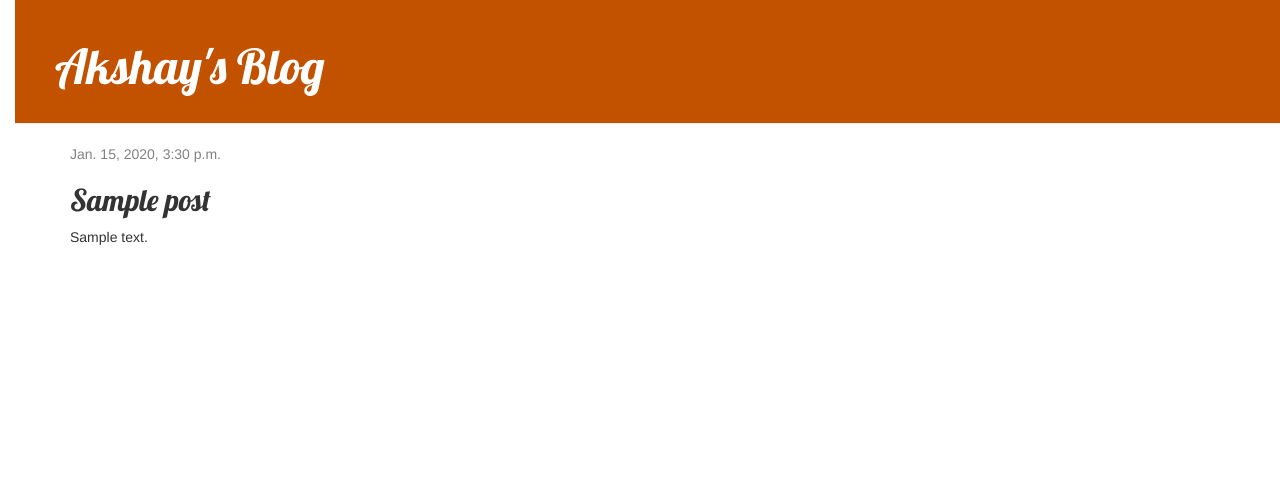
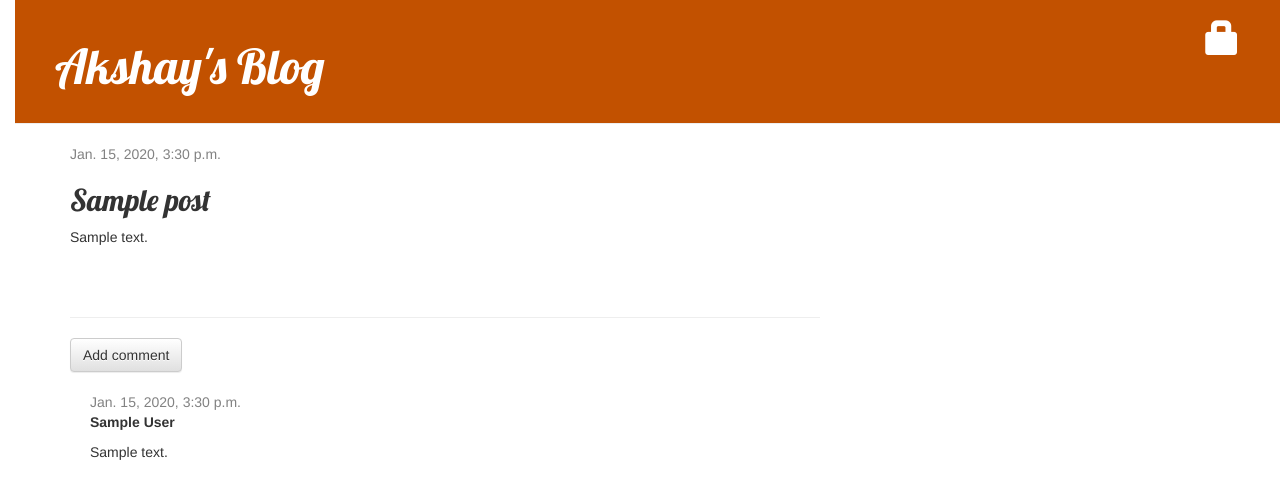
Before and after one commit to AkshayMalviya/django-blog, a Django app: page /post/1/ in a window 1280 px wide. Shown: the top 499 px of the page. Run offline with Django 3.2, Linux system fonts and the light colour scheme; tables that the repository leaves empty hold one stand-in row (values such as "Sample post"); some libraries are stand-ins or nearby versions.

Commit message:
Last commit till DB migration

```diff
--- a/Blog/settings.py
+++ b/Blog/settings.py
@@ -120,3 +120,5 @@ USE_TZ = True
 
 STATIC_URL = '/static/'
 STATIC_ROOT = os.path.join(BASE_DIR, 'static')
+
+LOGIN_REDIRECT_URL = '/'
--- a/Blog/urls.py
+++ b/Blog/urls.py
@@ -1,7 +1,11 @@
+from django.conf.urls import include, url
 from django.contrib import admin
-from django.urls import path, include
+
+from django.contrib.auth import views
 
 urlpatterns = [
-    path('admin/', admin.site.urls),
-    path('', include('BlogApp.urls')),
+    url(r'^admin/', admin.site.urls),
+    url(r'^accounts/login/$', views.login, name='login'),
+    url(r'^accounts/logout/$', views.logout, name='logout', kwargs={'next_page': '/'}),
+    url(r'', include('BlogApp.urls')),
 ]
--- a/BlogApp/admin.py
+++ b/BlogApp/admin.py
@@ -1,4 +1,5 @@
 from django.contrib import admin
-from .models import Post
+from .models import Post, Comment
 
 admin.site.register(Post)
+admin.site.register(Comment)
--- a/BlogApp/models.py
+++ b/BlogApp/models.py
@@ -16,3 +16,20 @@ class Post(models.Model):
 
     def __str__(self):
         return self.title
+
+    def approved_comments(self):
+    	return self.comments.filter(approved_comment=True)
+
+class Comment(models.Model):
+    post = models.ForeignKey('BlogApp.Post', on_delete=models.CASCADE, related_name='comments')
+    author = models.CharField(max_length=200)
+    text = models.TextField()
+    created_date = models.DateTimeField(default=timezone.now)
+    approved_comment = models.BooleanField(default=False)
+
+    def approve(self):
+        self.approved_comment = True
+        self.save()
+
+    def __str__(self):
+        return self.text
--- a/BlogApp/static/css/blog.css
+++ b/BlogApp/static/css/blog.css
@@ -51,3 +51,7 @@ h1, h2, h3, h4 {
 .post h1 a, .post h1 a:visited {
     color: #000000;
 }
+
+.comment {
+    margin: 20px 0px 20px 20px;
+}
--- a/BlogApp/templates/blog/base.html
+++ b/BlogApp/templates/blog/base.html
@@ -6,11 +6,15 @@
         <link rel="stylesheet" href="//maxcdn.bootstrapcdn.com/bootstrap/3.2.0/css/bootstrap-theme.min.css">
         <link href='//fonts.googleapis.com/css?family=Lobster&subset=latin,latin-ext' rel='stylesheet' type='text/css'>
         <link rel="stylesheet" href="{% static 'css/blog.css' %}">
+
     </head>
     <body>
     <div class="page-header">
         {% if user.is_authenticated %}
             <a href="{% url 'post_new' %}" class="top-menu"><span class="glyphicon glyphicon-plus"></span></a>
+            <a href="{% url 'post_draft_list' %}" class="top-menu"><span class="glyphicon glyphicon-edit"></span></a>
+        {% else %}
+            <a href="{% url 'login' %}" class="top-menu"><span class="glyphicon glyphicon-lock"></span></a>
         {% endif %}
         <h1><a href="/">Akshay's Blog</a></h1>
     </div>
--- a/BlogApp/templates/blog/post_detail.html
+++ b/BlogApp/templates/blog/post_detail.html
@@ -3,15 +3,36 @@
 {% block content %}
     <div class="post">
         {% if post.published_date %}
-            <div class="date">
-                {{ post.published_date }}
-            </div>
-        {% endif %}
+	    <div class="date">
+	        {{ post.published_date }}
+	    </div>
+		{% else %}
+		    <a class="btn btn-default" href="{% url 'post_publish' pk=post.pk %}">Publish</a>
+		{% endif %}
         {% if user.is_authenticated %}
      		<a class="btn btn-default" href="{% url 'post_edit' pk=post.pk %}"><span class="glyphicon glyphicon-pencil"></span></a>
+     		<a class="btn btn-default" href="{% url 'post_remove' pk=post.pk %}"><span class="glyphicon glyphicon-remove"></span></a>
 		{% endif %}
-        </span></a>
         <h2>{{ post.title }}</h2>
         <p>{{ post.text|linebreaksbr }}</p>
     </div>
+    <hr>
+    <a class="btn btn-default" href="{% url 'add_comment_to_post' pk=post.pk %}">Add comment</a>
+	{% for comment in post.comments.all %}
+	    {% if user.is_authenticated or comment.approved_comment %}
+	    <div class="comment">
+	        <div class="date">
+	            {{ comment.created_date }}
+	            {% if not comment.approved_comment %}
+	                <a class="btn btn-default" href="{% url 'comment_remove' pk=comment.pk %}"><span class="glyphicon glyphicon-remove"></span></a>
+	                <a class="btn btn-default" href="{% url 'comment_approve' pk=comment.pk %}"><span class="glyphicon glyphicon-ok"></span></a>
+	            {% endif %}
+	        </div>
+	        <strong>{{ comment.author }}</strong>
+	        <p>{{ comment.text|linebreaks }}</p>
+	    </div>
+	    {% endif %}
+	{% empty %}
+	    <p>No comments here yet :(</p>
+	{% endfor %}
 {% endblock %}
--- a/BlogApp/templates/blog/post_list.html
+++ b/BlogApp/templates/blog/post_list.html
@@ -8,6 +8,7 @@
             </div>
             <h1><a href="{% url 'post_detail' pk=post.pk %}">{{ post.title }}</a></h1>
             <p>{{ post.text|linebreaksbr }}</p>
+            <a href="{% url 'post_detail' pk=post.pk %}">Comments: {{ post.approved_comments.count }}</a>
         </div>
     {% endfor %}
 {% endblock %}
--- a/BlogApp/urls.py
+++ b/BlogApp/urls.py
@@ -1,4 +1,5 @@
 from django.urls import path
+from django.conf.urls import url
 from . import views
 
 urlpatterns = [
@@ -6,4 +7,10 @@ urlpatterns = [
     path('post/<int:pk>/', views.post_detail, name='post_detail'),
     path('post/new', views.post_new, name='post_new'),
     path('post/<int:pk>/edit/', views.post_edit, name='post_edit'),
+    path('drafts/', views.post_draft_list, name='post_draft_list'),
+    path('post/<pk>/publish/', views.post_publish, name='post_publish'),
+    path('post/<pk>/remove/', views.post_remove, name='post_remove'),
+    url(r'^post/(?P<pk>\d+)/comment/$', views.add_comment_to_post, name='add_comment_to_post'),
+    url(r'^comment/(?P<pk>\d+)/approve/$', views.comment_approve, name='comment_approve'),
+	url(r'^comment/(?P<pk>\d+)/remove/$', views.comment_remove, name='comment_remove'),
 ]
--- a/BlogApp/views.py
+++ b/BlogApp/views.py
@@ -1,9 +1,10 @@
 from django.shortcuts import render
 from django.utils import timezone
-from .models import Post
+from .models import Post, Comment
 from django.shortcuts import render, get_object_or_404
-from .forms import PostForm
+from .forms import PostForm, CommentForm
 from django.shortcuts import redirect
+from django.contrib.auth.decorators import login_required
 
 def post_list(request):
     posts = Post.objects.filter(published_date__lte=timezone.now()).order_by('published_date')
@@ -13,19 +14,21 @@ def post_detail(request, pk):
     post = get_object_or_404(Post, pk=pk)
     return render(request, 'blog/post_detail.html', {'post': post})
 
+@login_required
 def post_new(request):
     if request.method == "POST":
         form = PostForm(request.POST)
         if form.is_valid():
             post = form.save(commit=False)
             post.author = request.user
-            post.published_date = timezone.now()
+            #post.published_date = timezone.now()
             post.save()
             return redirect('post_detail', pk=post.pk)
     else:
         form = PostForm()
     return render(request, 'blog/post_edit.html', {'form': form})
 
+@login_required
 def post_edit(request, pk):
     post = get_object_or_404(Post, pk=pk)
     if request.method == "POST":
@@ -33,9 +36,51 @@ def post_edit(request, pk):
         if form.is_valid():
             post = form.save(commit=False)
             post.author = request.user
-            post.published_date = timezone.now()
+            #post.published_date = timezone.now()
             post.save()
             return redirect('post_detail', pk=post.pk)
     else:
         form = PostForm(instance=post)
     return render(request, 'blog/post_edit.html', {'form': form})
+
+@login_required
+def post_draft_list(request):
+    posts = Post.objects.filter(published_date__isnull=True).order_by('created_date')
+    return render(request, 'blog/post_draft_list.html', {'posts': posts})
+
+@login_required
+def post_publish(request, pk):
+    post = get_object_or_404(Post, pk=pk)
+    post.publish()
+    return redirect('post_detail', pk=pk)
+
+@login_required
+def post_remove(request, pk):
+    post = get_object_or_404(Post, pk=pk)
+    post.delete()
+    return redirect('post_list')
+
+def add_comment_to_post(request, pk):
+    post = get_object_or_404(Post, pk=pk)
+    if request.method == "POST":
+        form = CommentForm(request.POST)
+        if form.is_valid():
+            comment = form.save(commit=False)
+            comment.post = post
+            comment.save()
+            return redirect('post_detail', pk=post.pk)
+    else:
+        form = CommentForm()
+    return render(request, 'blog/add_comment_to_post.html', {'form': form})
+
+@login_required
+def comment_approve(request, pk):
+    comment = get_object_or_404(Comment, pk=pk)
+    comment.approve()
+    return redirect('post_detail', pk=comment.post.pk)
+
+@login_required
+def comment_remove(request, pk):
+    comment = get_object_or_404(Comment, pk=pk)
+    comment.delete()
+    return redirect('post_detail', pk=comment.post.pk)
```
Also changed, not shown: BlogApp/forms.py (+7 -1 lines), BlogApp/templates/blog/add_comment_to_post.html (added, +9 -0 lines), BlogApp/templates/blog/post_draft_list.html (added, +11 -0 lines), BlogApp/templates/registration/login.html (added, +24 -0 lines), BlogApp/migrations/0002_comment.py (added).
